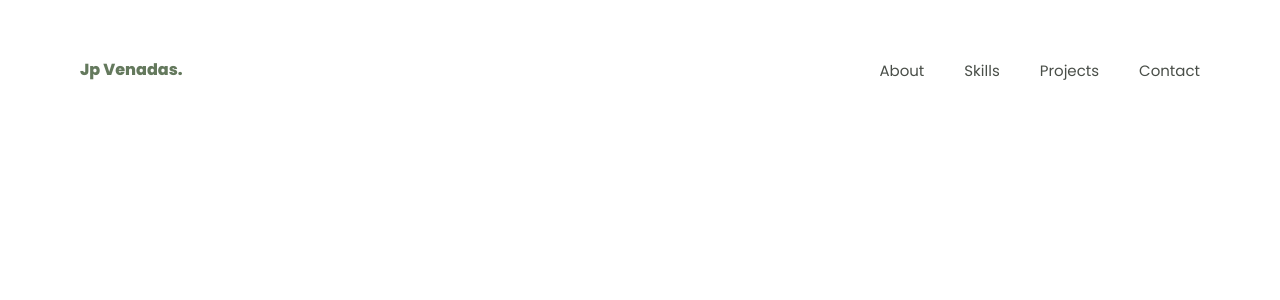
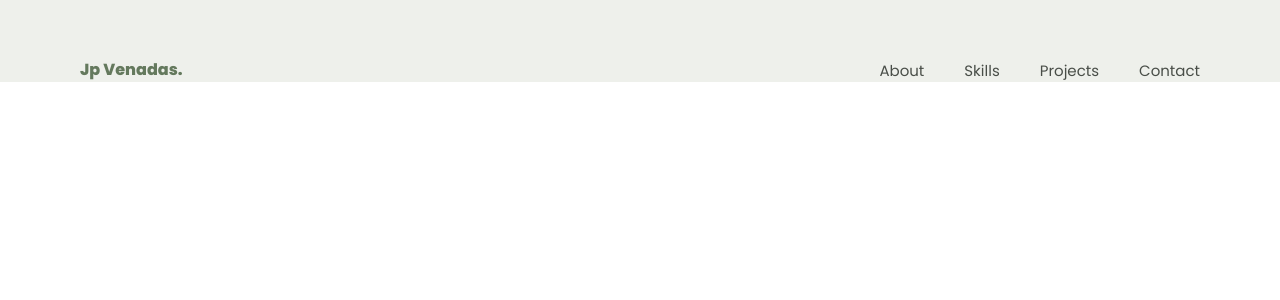
Before and after one commit to JPvenadas/Web-Portfolio, a React (Create React App) app: page / in a window 1280 px wide. Shown: the top 300 px of the page. Built offline with nearby package versions, Linux system fonts and the light colour scheme.

Commit message:
add on hover in navlinks

```diff
--- a/src/components/Navbar.jsx
+++ b/src/components/Navbar.jsx
@@ -20,7 +20,7 @@ const Navbar = () => {
             </LogoContainer>
             <NavLinksContainer background={navopen? "#97AA90": "#EEF0EB"} right={navopen? "0": "-400px" }>
               <Navlinks right={navopen? "0": "-200px" }>
-                <Navlink>
+                <Navlink padding="20px 0 0 0">
                   <a href="">About</a>
                 </Navlink>
                 <Navlink>
@@ -29,7 +29,7 @@ const Navbar = () => {
                 <Navlink>
                  <a href="">Projects</a>
                 </Navlink>
-                <Navlink>
+                <Navlink padding="0 0 20px 0">
                   <a href="">Contact</a>
                 </Navlink>
               </Navlinks>
--- a/src/styled-components/navbar.js
+++ b/src/styled-components/navbar.js
@@ -4,6 +4,7 @@ export const MainContainer = styled.div`
     display: flex;
     justify-content: center;
     align-items: center;
+    background:#EEF0EB;
     height: 82px;
     @media (max-width: 600px) {
         height: 60px;
@@ -54,11 +55,10 @@ export const Navlinks = styled.ul`
     @media (max-width: 600px) {
         height: 100%;
         width: 200px;
-        background:#EEF0EB;
+        background:#ffffff;
         gap: 20px;
         position: absolute;
         right: ${({right})=>right};
-        padding: 20px;
         align-items: center;
         justify-content: flex-start;
         flex-direction: column;
@@ -66,8 +66,15 @@ export const Navlinks = styled.ul`
 `
 export const Navlink = styled.li`
     font-size: 15px;
+    width: 100%;
+    transition: .4s ease;
+    text-align: center;
     @media (max-width: 600px) {
        color: white;
+       margin: ${({padding})=> padding};
+       :hover{
+        border-left: 3px solid #97AA90;
+        }
     }
 `
 export const HammenuContainer = styled.div`
```
